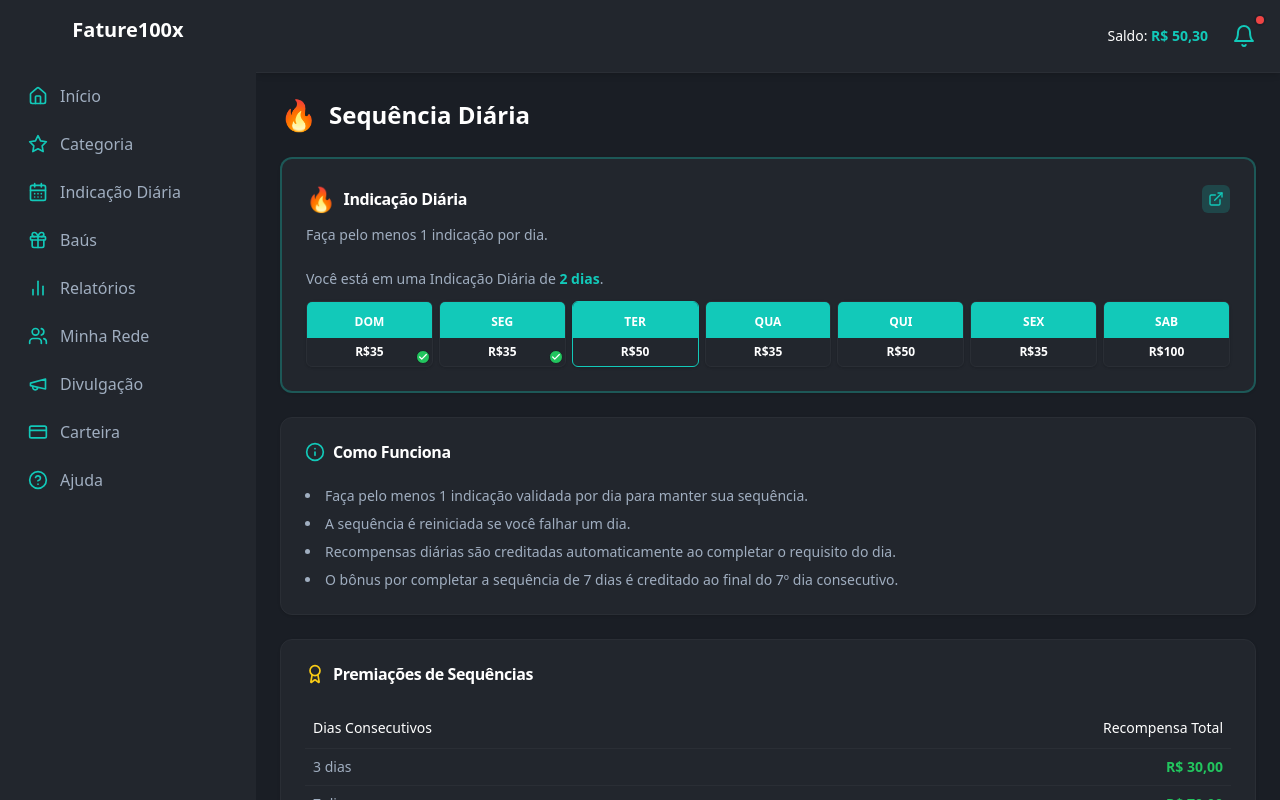
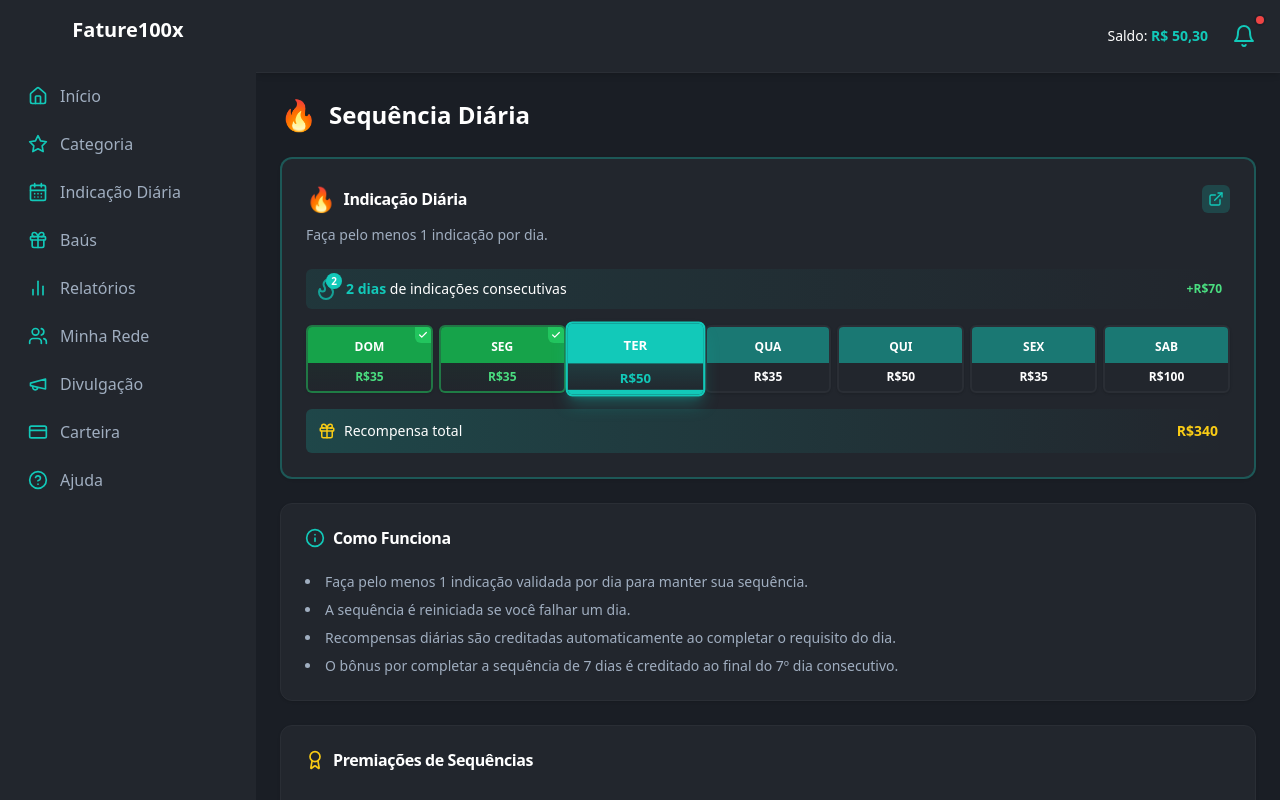
Before and after one commit to ederziomek/frontend-afiliados-fature, a Next.js app: page /sequencia-diaria in a window 1280 px wide. Built offline with nearby package versions, Linux system fonts and the light colour scheme.

Commit message:
Implementação de melhorias visuais: substituição de botões por ícones externos, aplicação de borda ciano nos frames Baús e Cofre de Comissões, redesenho motivador dos cards da semana no frame Indicação Diária

```diff
--- a/src/components/dashboard/chests_card.tsx
+++ b/src/components/dashboard/chests_card.tsx
@@ -1,8 +1,7 @@
 import React from 'react';
 import Link from 'next/link';
-import { ArrowRight } from 'lucide-react'; // Removed Gift, Box, Trophy
+import { ExternalLink } from 'lucide-react'; // Changed from ArrowRight to ExternalLink
 import { Progress } from '@/components/ui/progress';
-import { Button } from '@/components/ui/button';
 import { Card, CardContent, CardHeader, CardTitle, CardDescription } from '@/components/ui/card';
 
 // Placeholder data - replace with actual data fetching
@@ -26,13 +25,18 @@ const ChestsCard = () => {
   const indirectProgress = chestsData.nextIndirectChest.target > 0 ? (chestsData.nextIndirectChest.current / chestsData.nextIndirectChest.target) * 100 : 0;
 
   return (
-    <Card className="bg-card border-border text-white">
+    <Card className="bg-card border-border text-white border-2 border-primary/30">
       <CardHeader>
-        <CardTitle className="flex items-center">
-          {/* TODO: Replace with 3D Chest Icon (Indication type) */}
-          <span className="mr-2 text-2xl">🎁</span> {/* Placeholder Emoji */}
-          Baús
-        </CardTitle>
+        <div className="flex justify-between items-center">
+          <CardTitle className="flex items-center">
+            {/* TODO: Replace with 3D Chest Icon (Indication type) */}
+            <span className="mr-2 text-2xl">🎁</span> {/* Placeholder Emoji */}
+            Baús
+          </CardTitle>
+          <Link href="/baus" className="p-1.5 bg-primary/20 hover:bg-primary/40 rounded-md transition-all duration-200 text-primary hover:text-white">
+            <ExternalLink size={16} />
+          </Link>
+        </div>
         <CardDescription className="text-text-secondary pt-1">Complete desafios e ganhe recompensas.</CardDescription>
       </CardHeader>
       <CardContent className="space-y-5"> {/* Increased spacing */}
@@ -85,12 +89,6 @@ const ChestsCard = () => {
             Seus amigos fazem sequencia diária e você fatura mais!
           </p>
         </div>
-
-        <Button variant="outline" className="w-full border-primary text-primary hover:bg-primary/10" asChild>
-          <Link href="/baus">
-            Ver Todos os Baús <ArrowRight size={16} className="ml-2" />
-          </Link>
-        </Button>
       </CardContent>
     </Card>
   );
--- a/src/components/dashboard/sequence_card.tsx
+++ b/src/components/dashboard/sequence_card.tsx
@@ -1,6 +1,6 @@
 import React from 'react';
 import Link from 'next/link';
-import { ExternalLink, Check } from 'lucide-react'; // Changed from ArrowRight to ExternalLink
+import { ExternalLink, Check, Flame, Gift } from 'lucide-react'; // Added Flame and Gift icons
 import { Card, CardContent, CardHeader, CardTitle, CardDescription } from '@/components/ui/card';
 
 // Placeholder data - replace with actual data fetching
@@ -19,52 +19,103 @@ const sequenceData = {
 };
 
 const SequenceCard = () => {
+  // Calculate total potential reward
+  const totalPotentialReward = sequenceData.weeklyStatus.reduce((sum, day) => sum + day.reward, 0);
+
+  // Calculate earned reward so far
+  const earnedReward = sequenceData.weeklyStatus
+    .filter(day => day.completed)
+    .reduce((sum, day) => sum + day.reward, 0);
+
   return (
     <Card className="bg-card border-border text-white border-2 border-primary/30">
       <CardHeader>
         <div className="flex justify-between items-center">
           <CardTitle className="flex items-center">
-            {/* TODO: Replace with 3D Fire Icon */}
-            <span className="mr-2 text-2xl">🔥</span> {/* Placeholder Emoji */}
+            <span className="mr-2 text-2xl">🔥</span>
             Indicação Diária
           </CardTitle>
           <Link href="/sequencia-diaria" className="p-1.5 bg-primary/20 hover:bg-primary/40 rounded-md transition-all duration-200 text-primary hover:text-white">
             <ExternalLink size={16} />
           </Link>
         </div>
-        {/* Reduced margin-bottom/padding-top if CardDescription had it */}
         <CardDescription className="text-text-secondary pt-1">Faça pelo menos 1 indicação por dia.</CardDescription>
       </CardHeader>
-      {/* Adjusted spacing between elements inside CardContent if needed, e.g., space-y-3 */}
-      <CardContent className="space-y-3">
-        {/* Reduced margin-bottom on this paragraph if needed */}
-        <p className="text-sm text-text-secondary mb-2"> {/* Reduced mb-* if applicable */}
-          Você está em uma Indicação Diária de <span className="font-semibold text-primary">{sequenceData.currentStreak} dias</span>.
-        </p>
+      <CardContent className="space-y-4">
+        {/* Streak Info with Flame Animation */}
+        <div className="flex items-center justify-between bg-gradient-to-r from-primary/10 to-transparent p-2 rounded-md">
+          <div className="flex items-center">
+            <div className="relative mr-2">
+              <Flame size={24} className="text-primary animate-pulse" />
+              <div className="absolute -top-1 -right-1 w-4 h-4 bg-primary rounded-full flex items-center justify-center text-[10px] font-bold">
+                {sequenceData.currentStreak}
+              </div>
+            </div>
+            <p className="text-sm">
+              <span className="font-semibold text-primary">{sequenceData.currentStreak} dias</span> de indicações consecutivas
+            </p>
+          </div>
+          <div className="text-xs font-semibold text-green-400">
+            +R${earnedReward}
+          </div>
+        </div>
 
-        {/* New Weekly Calendar Visualization */}
-        <div className="grid grid-cols-7 gap-1.5"> {/* Use gap-1 or gap-1.5 for tighter spacing */}
+        {/* Weekly Calendar - Enhanced Version */}
+        <div className="grid grid-cols-7 gap-1.5">
           {sequenceData.weeklyStatus.map((day, index) => (
             <div key={index} className="flex flex-col items-center">
-              {/* Calendar Icon Square */}
-              <div className={`w-full rounded-md overflow-hidden border ${day.isToday ? 'border-primary' : 'border-border'} bg-card relative flex flex-col shadow min-w-[40px]`}>
-                {/* Top Bar (Day Abbreviation) - Adapt color based on theme, using primary for now */}
-                <div className="bg-primary text-center py-1.5">
+              {/* Calendar Card with Enhanced Design */}
+              <div
+                className={`
+                  w-full rounded-md overflow-hidden border-2 relative flex flex-col shadow min-w-[40px]
+                  ${day.isToday ? 'border-primary shadow-primary/30 shadow-lg scale-110 z-10' : day.completed ? 'border-green-500/50' : 'border-border'}
+                  ${day.completed ? 'bg-gradient-to-b from-green-900/30 to-card' : day.isToday ? 'bg-gradient-to-b from-primary/30 to-card' : 'bg-card'}
+                  transition-all duration-300
+                `}
+              >
+                {/* Day Header */}
+                <div className={`
+                  text-center py-1.5
+                  ${day.isToday ? 'bg-primary' : day.completed ? 'bg-green-600' : 'bg-primary/50'}
+                `}>
                   <span className="text-xs font-bold text-primary-foreground">{day.dayAbbr}</span>
                 </div>
-                {/* Main Body (Reward Value) */}
-                <div className="py-1.5 flex items-center justify-center">
-                  <span className="text-xs font-semibold text-white">R${day.reward}</span>
+
+                {/* Reward Value */}
+                <div className="py-1.5 flex items-center justify-center relative">
+                  <span className={`
+                    text-xs font-semibold
+                    ${day.isToday ? 'text-primary' : day.completed ? 'text-green-400' : 'text-white'}
+                  `}>
+                    R${day.reward}
+                  </span>
                 </div>
-                {/* Completion Checkmark (Bottom Right) */}
+
+                {/* Completion Status */}
                 {day.completed && (
-                  <div className="absolute bottom-0.5 right-0.5 w-3.5 h-3.5 bg-green-500 rounded-full flex items-center justify-center border border-background">
+                  <div className="absolute top-0 right-0 w-4 h-4 bg-green-500 rounded-bl-md flex items-center justify-center">
                     <Check size={10} className="text-white" strokeWidth={3}/>
                   </div>
+                )}
+
+                {/* Today Indicator */}
+                {day.isToday && (
+                  <div className="absolute bottom-0 left-0 right-0 h-1 bg-primary"></div>
                 )}
               </div>
             </div>
           ))}
+        </div>
+
+        {/* Weekly Reward Summary */}
+        <div className="bg-gradient-to-r from-primary/20 to-transparent p-3 rounded-md flex items-center justify-between">
+          <div className="flex items-center">
+            <Gift size={18} className="text-yellow-400 mr-2" />
+            <span className="text-sm">Recompensa total</span>
+          </div>
+          <div className="text-sm font-bold text-yellow-400">
+            R${totalPotentialReward}
+          </div>
         </div>
       </CardContent>
     </Card>
```
Also changed, not shown: src/components/dashboard/commission_vault_card.tsx (+16 -24 lines).
